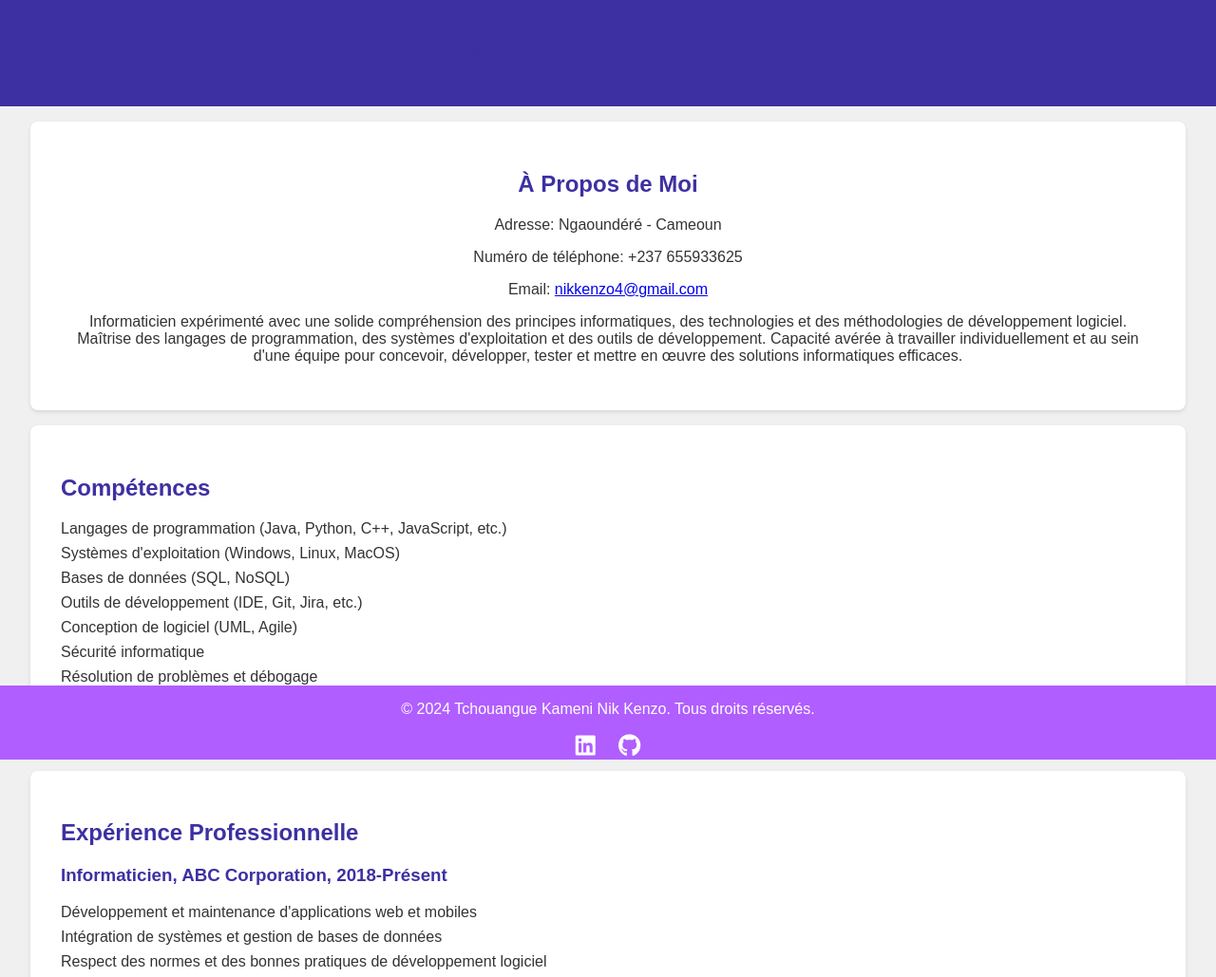
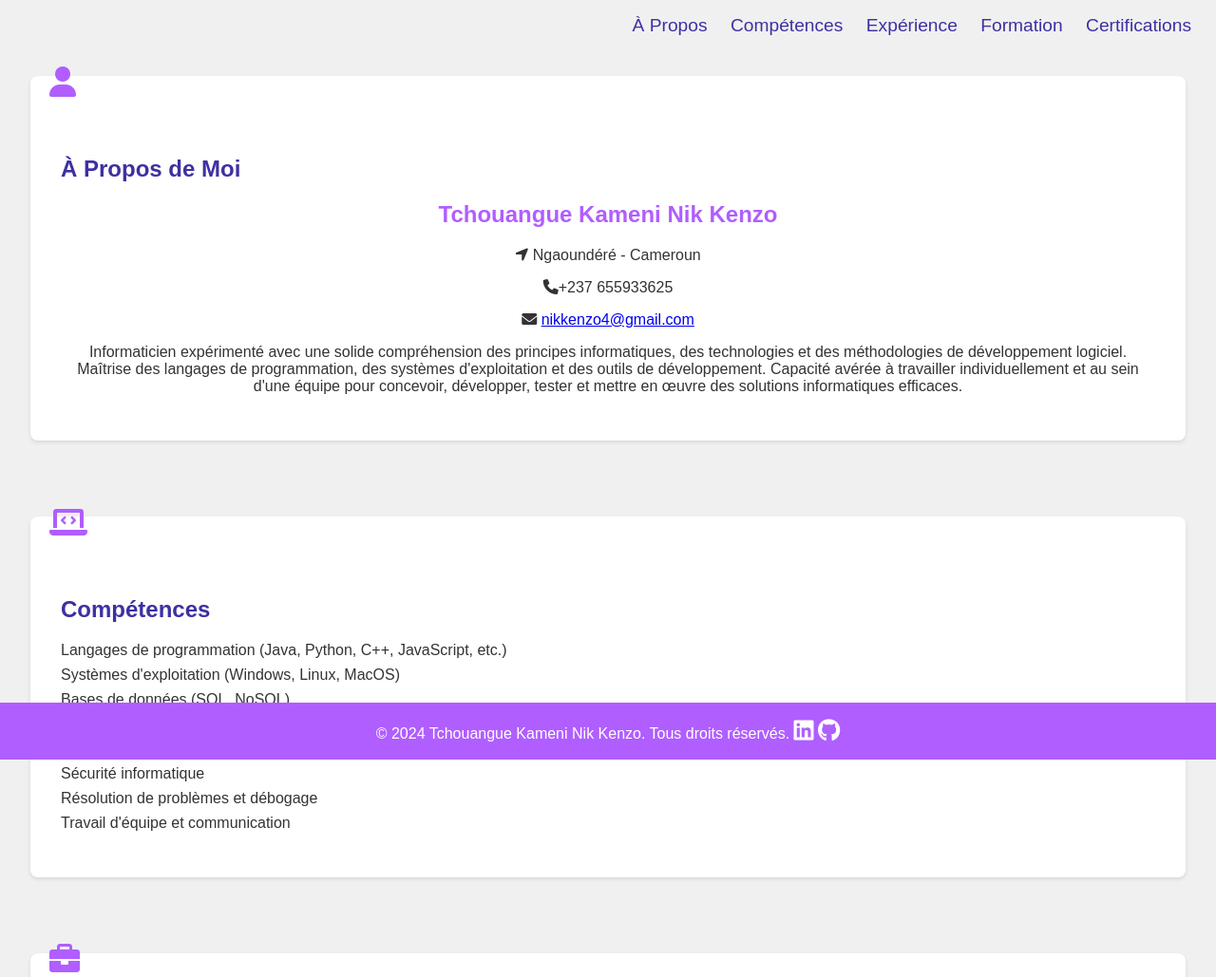
Before and after one commit to NIK-KENZO/porfolio, a plain HTML site: page index.html in a window 1280 px wide. Shown: the top 1029 px of the page at 95% size. Drawn offline with Linux system fonts and the light colour scheme.

Commit message:
Update index.html

```diff
--- a/index.html
+++ b/index.html
@@ -5,7 +5,6 @@
     <meta name="viewport" content="width=device-width, initial-scale=1.0">
     <link rel="stylesheet" href="https://cdnjs.cloudflare.com/ajax/libs/font-awesome/6.0.0-beta3/css/all.min.css">
     <title>Portfolio de Tchouangue Kameni Nik Kenzo</title>
-</head>
     <style>
         body {
             font-family: Arial, sans-serif;
@@ -15,24 +14,48 @@
             color: #333;
         }
 
-header {
-    background-color: #3D30A2;
-    color: white;
-    text-align: center;
-    padding: 1em 0;
+
+        .nav-links {
+            position: fixed;
+            top: 1em;
+            right: 1em;
+            z-index: 1001;
+        }
+
+        .nav-links a {
+            color: #3D30A2;
+            margin: 0 10px;
+            font-size: 1.2em;
+            text-decoration: none;
+            transition: color 0.3s;
+        }
+
+        .nav-links a:hover {
+            color: #B05EFF;
         }
 
         section {
-    padding: 2em;
+            padding: 4em 2em 2em;
             background-color: white;
-    margin: 1em 2em;
+            margin: 5em 2em 1em;
             border-radius: 8px;
             box-shadow: 0 2px 4px rgba(0,0,0,0.1);
-
+            position: relative;
         }
 
-h1, h2, h3 {
+        .section-icon {
+            position: absolute;
+             top: -10px;
+            left: 20px;
+            font-size: 2em;
+            color: #B05EFF;
+        }
+
+        h2, h3 {
             color: #3D30A2;
+        }
+        h1{
+            color: #B05EFF;
         }
 
         ul {
@@ -51,40 +74,55 @@ footer {
             position: fixed;
             bottom: 0;
             width: 100%;
-    margin-top: 2em;
-}
-.social-icons {
-    margin-top: 1em;
+            margin-top: auto;
         }
 
         .social-icons a {
             color: white;
-    margin: 0 10px;
             font-size: 1.5em;
             transition: color 0.3s;
         }
 
         .social-icons a:hover {
-    color: #3D30A2; /* Utilisation de la couleur 1 pour le survol */
+            color: #3D30A2;
+        }
+
+        .animate {
+            opacity: 0;
+            transform: translateY(20px);
+            transition: opacity 0.6s, transform 0.6s;
+        }
+
+        .animate.visible {
+            opacity: 1;
+            transform: translateY(0);
         }
     </style>
+</head>
 <body>
+        <div class="nav-links">
+            <a href="#about">À Propos</a>
+            <a href="#skills">Compétences</a>
+            <a href="#experience">Expérience</a>
+            <a href="#education">Formation</a>
+            <a href="#certifications">Certifications</a>
+        </div>
+
+    <section id="about" class="animate">
+        <i class="fas fa-user section-icon"></i>
+        <h2>À Propos de Moi</h2>
         <center>
-    <header>
         <h1>Tchouangue Kameni Nik Kenzo</h1>
-    </header>
-    <section id="about">
-        <h2>À Propos de Moi</h2>
-        <p>Adresse: Ngaoundéré - Cameoun</p>
-        <p>Numéro de téléphone: +237 655933625</p>
-        <p>Email: <a href="mailto:nikkenzo4@gmail.com">nikkenzo4@gmail.com</a></p>
-
+        <p><i class="fas fa-location-arrow "></i> Ngaoundéré - Cameroun</p>
+        <p><i class="fas fa-phone "></i>+237 655933625</p>
+        <p><i class="fas fa-envelope "></i> <a href="mailto:nikkenzo4@gmail.com">nikkenzo4@gmail.com</a></p>
         <p>
             Informaticien expérimenté avec une solide compréhension des principes informatiques, des technologies et des méthodologies de développement logiciel. Maîtrise des langages de programmation, des systèmes d'exploitation et des outils de développement. Capacité avérée à travailler individuellement et au sein d'une équipe pour concevoir, développer, tester et mettre en œuvre des solutions informatiques efficaces.
         </p>
+    </center>
     </section>
-</center>
-    <section id="skills">
+    <section id="skills" class="animate">
+        <i class="fas fa-laptop-code section-icon"></i>
         <h2>Compétences</h2>
         <ul>
             <li>Langages de programmation (Java, Python, C++, JavaScript, etc.)</li>
@@ -97,7 +135,8 @@ footer {
             <li>Travail d'équipe et communication</li>
         </ul>
     </section>
-    <section id="experience">
+    <section id="experience" class="animate">
+        <i class="fas fa-briefcase section-icon"></i>
         <h2>Expérience Professionnelle</h2>
         <div class="job">
             <h3>Informaticien, ABC Corporation, 2018-Présent</h3>
@@ -116,29 +155,54 @@ footer {
             </ul>
         </div>
     </section>
-    <section id="education">
+    <section id="education" class="animate">
+        <i class="fas fa-graduation-cap section-icon"></i>
         <h2>Formation</h2>
         <ul>
             <li>Master en informatique, Université de Ngaoundéré-Cameroun, 2016</li>
             <li>Licence en informatique, Université de Ngaoundéré-Cameroun, 2014</li>
         </ul>
     </section>
-    <section id="certifications">
+    <section id="certifications" class="animate">
+        <i class="fas fa-certificate section-icon"></i>
         <h2>Certifications</h2>
         <ul>
-            <li>Certification en Java ,Oracle</li>
-            <li>Certification en gestion de projet, SCRUM PROJECT </li>
+            <li>Certification en Java, Oracle</li>
+            <li>Certification en gestion de projet, SCRUM PROJECT</li>
         </ul>
     </section>
     <footer>
-        <p>&copy; 2024 Tchouangue Kameni Nik Kenzo. Tous droits réservés.</p>
-        <div class="social-icons">
+        <p>&copy; 2024 Tchouangue Kameni Nik Kenzo. Tous droits réservés.  <span class="social-icons">
             <a href="https://cm.linkedin.com/in/tchouangue-kameni-nik-kenzo-25b92a309" target="_blank"><i class="fab fa-linkedin"></i></a>
             <a href="https://github.com/NIK-KENZO" target="_blank"><i class="fab fa-github"></i></a>
-        </div>
+        </span></p>
+    </footer>
+    <script>
+        document.addEventListener('DOMContentLoaded', function() {
+            const sections = document.querySelectorAll('.animate');
+            const observer = new IntersectionObserver(entries => {
+                entries.forEach(entry => {
+                    if (entry.isIntersecting) {
+                        entry.target.classList.add('visible');
+                    }
+                });
+            }, {
+                threshold: 0.1
+            });
+            sections.forEach(section => {
+                observer.observe(section);
+            });
+        });
 
-    </footer>
+        document.querySelectorAll('.nav-links a').forEach(anchor => {
+            anchor.addEventListener('click', function(e) {
+                e.preventDefault();
+                const targetId = this.getAttribute('href').substring(1);
+                document.getElementById(targetId).scrollIntoView({
+                    behavior: 'smooth'
+                });
+            });
+        });
+    </script>
 </body>
-
-
 </html>
```
Lines whose indentation alone changed are shown as unchanged.
